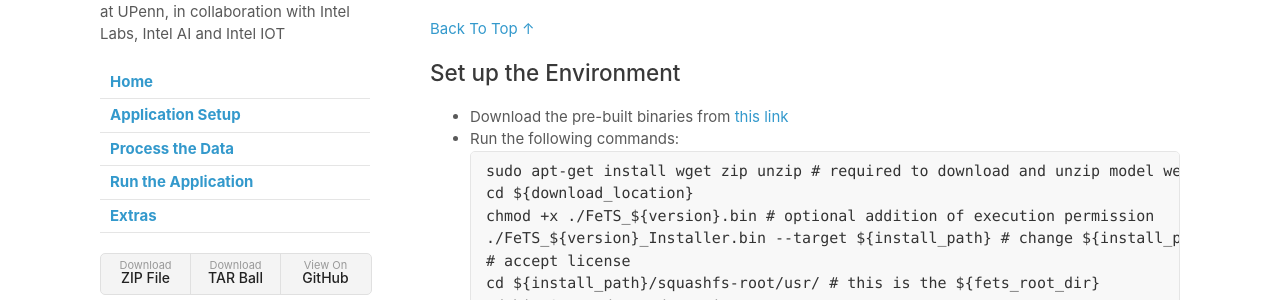
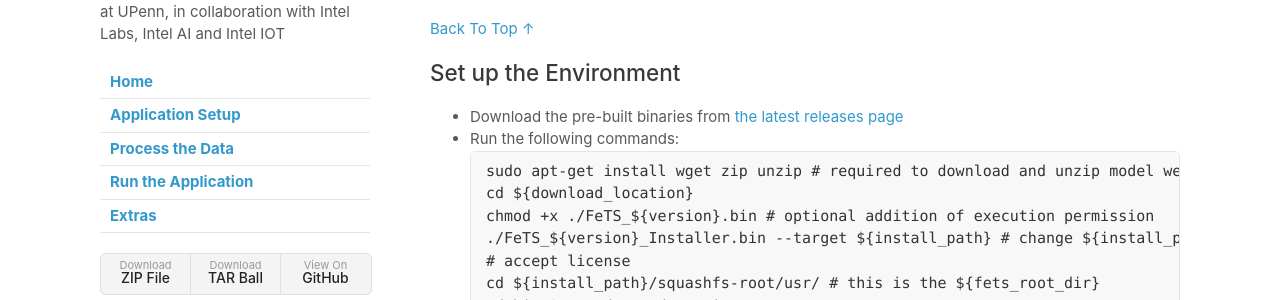
Before and after one commit to FeTS-AI/Front-End, a Jekyll site: the page built from docs/setup.md, in a window 1280 px wide and 900 px high, scrolled down 730 px. Shown: the part 153-453 px from the top of the window. Built offline with Jekyll 4.4.1, drawn with Linux system fonts in a browser that asks for light colours; our own code applies the rules of GitHub Pages for plain Markdown files.

Commit message:
Update setup.md

````diff
--- a/docs/setup.md
+++ b/docs/setup.md
@@ -36,7 +36,7 @@ sudo apt install python3.6 python3.6-venv python3.6-dev
 
 ## Set up the Environment
 
-- Download the pre-built binaries from [this link](https://github.com/FETS-AI/Front-End/releases/tag/0.0.2)
+- Download the pre-built binaries from [the latest releases page](https://github.com/FETS-AI/Front-End/releases)
 - Run the following commands:
 ```bash
 sudo apt-get install wget zip unzip # required to download and unzip model weights
````
